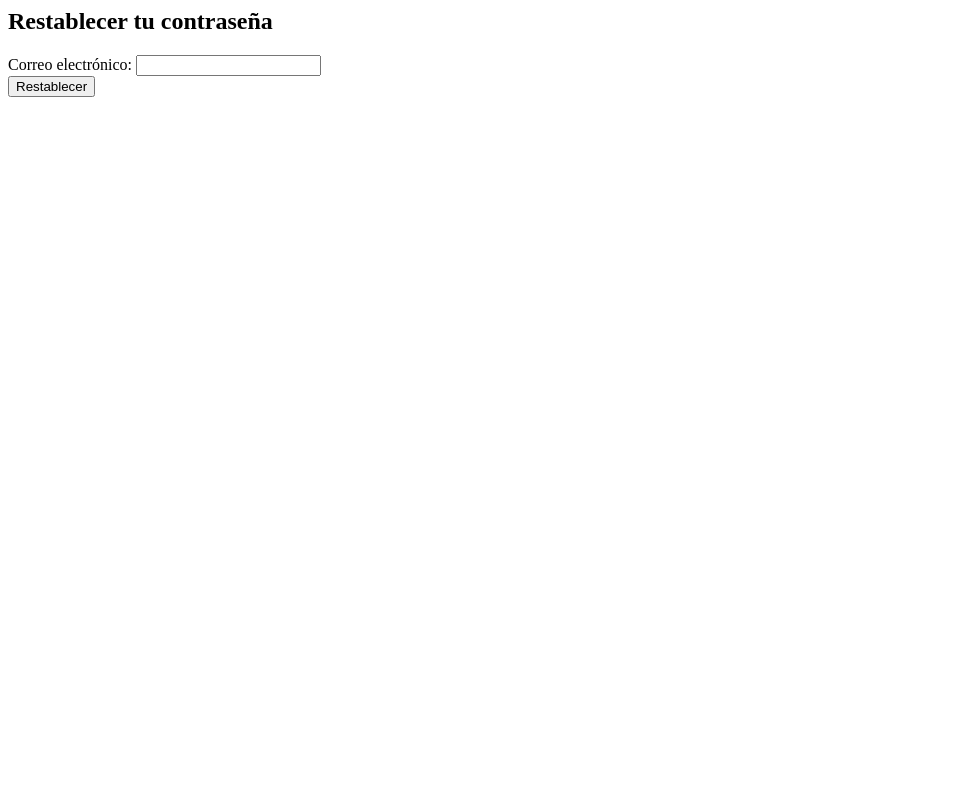
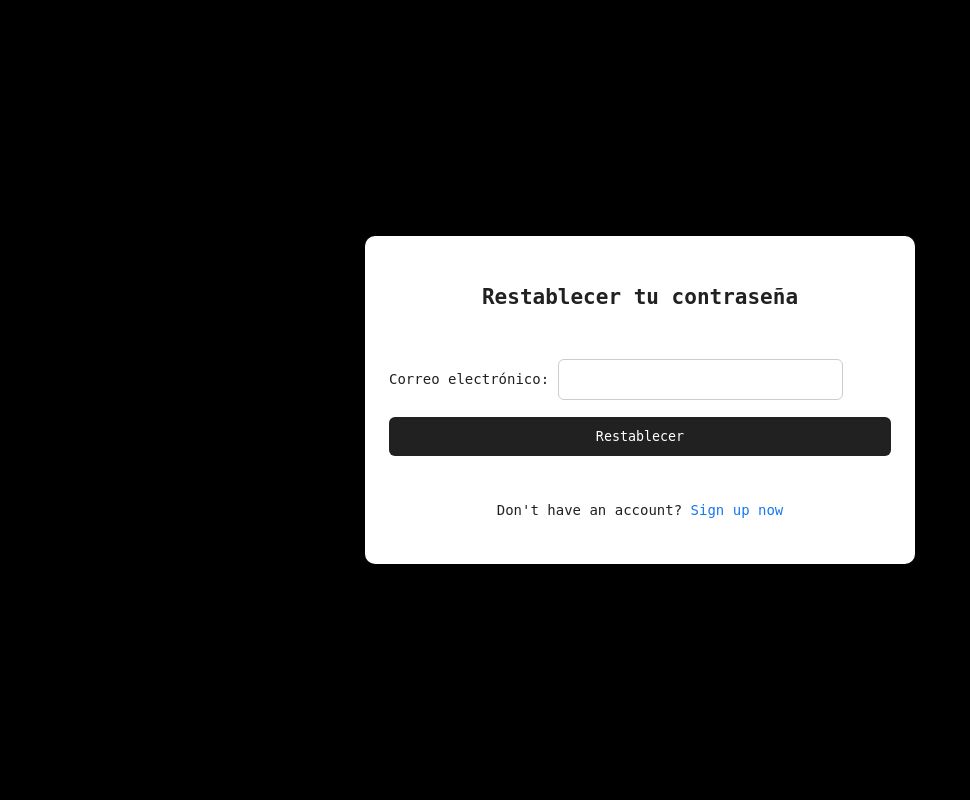
Before and after one commit to fco-vasquez/FinanzasWeb-IngeneriaSoftware, a Django app: page /resetear_password/ in a window 1280 px wide. Shown: the whole page, without its empty margins (0-970 px from the left). Run offline with Django 5.2, Linux system fonts and the light colour scheme.

Commit message:
forget password

```diff
--- /dev/null
+++ b/static/css/contra.css
@@ -0,0 +1,107 @@
+html{
+    display: flex;
+    min-height: 100vh;
+    justify-content: center;
+    align-items: center;
+    background-color: black;
+    font-family: monospace;
+}
+
+.form-container{
+    background-color: white;
+    width: 550px;
+    padding: 32px 24px;
+    font-size: 14px;
+    font-family: inherit;
+    color: #212121;
+    display: flex;
+    flex-direction: column;
+    gap: 20px;
+    box-sizing: border-box;
+    border-radius: 10px;
+}
+
+.form-container button:active{
+    scale: 0.95;
+}
+
+.form-container h2{
+    text-align: center;
+    font-weight: 600;
+    font-size: 18;
+    margin-bottom: 30px;
+}
+
+.form-container .form{
+    display: flex;
+    flex-direction: column;
+}
+
+.form-container .form-group{
+    display: flex;
+    flex-direction: column;
+    gap: 2px;
+}
+
+.form-container .form-group{
+    display: block;
+    margin-bottom: 5px;
+}
+
+.form-container .form-group input{
+    width: 50%;
+    padding: 12px 16px;
+    border-radius: 6px;
+    font-family: inherit;
+    border: 1px solid #ccc;
+
+}
+
+.form-container .form-group input::placeholder{
+    opacity: 1;
+}
+
+.form-container .form-group input:focus{
+    outline: none;
+    border-color: #1778f2;
+}
+
+.form-container .form-submit-btn{
+    display: flex;
+    justify-content: center;
+    align-self: center;
+    font-family: inherit;
+    color: #fff;
+    background-color: #212121;
+    border: none;
+    width: 100%;
+    padding: 12px 16px;
+    font-family: inherit;
+    gap: 8px;
+    margin: 12px 0;
+    cursor: pointer;
+    border-radius: 6px;
+}
+
+.form-container .form-submit-btn:hover{
+    background-color: #313131;
+}
+
+.form-container .link{
+    color: #1778f2;
+    text-decoration: none;
+}
+
+.form-container .signup-link{
+    align-self: center;
+    font-weight: 500;
+
+}
+
+.form-container .signup-link .link{
+    font-weight: 400;
+}
+
+.form-container .link:hover{
+    text-decoration: underline;
+}
--- a/templates/users/reset_password.html
+++ b/templates/users/reset_password.html
@@ -1,8 +1,28 @@
+{% load static %}
+<!DOCTYPE html>
+<html lang="en">
+<head>
+    <meta charset="UTF-8">
+    <meta name="viewport" content="width=device-width, initial-scale=1.0">
+    <title>Restablecer contraseña</title>
+    <link rel="stylesheet" href="{% static 'css/contra.css' %}">
+</head>
+<body>
     {% block content %}
+        <div class="form-container">
             <h2>Restablecer tu contraseña</h2>
-    <form method="post">
+            <form method="post" class="form">
+                <div class="form-group">
                     {% csrf_token %}
                     {{ form }}
-        <button type="submit">Restablecer</button>
+                </div>
+                <button type="submit" class="form-submit-btn">Restablecer</button>
             </form>
+            <p class="signup-link">
+                Don't have an account?
+                <a href="{% url 'registro_login' %}" class="signup-link link">Sign up now</a>
+            </p>
+        </div>
     {% endblock %}
+</body>
+</html>
--- a/templates/web/index.html
+++ b/templates/web/index.html
@@ -277,7 +277,9 @@
 <footer>
     <p>&copy; FinanzasWeb 2024. Todos los derechos reservados.</p>
 </footer>
+
 <script src="{% static 'js/carousel.js' %}"></script>
+
 </body>
 
 </html>
```
Also changed, not shown: templates/users/reset_password_sent.html (+20 -4 lines). Lines whose indentation alone changed are shown as unchanged.
